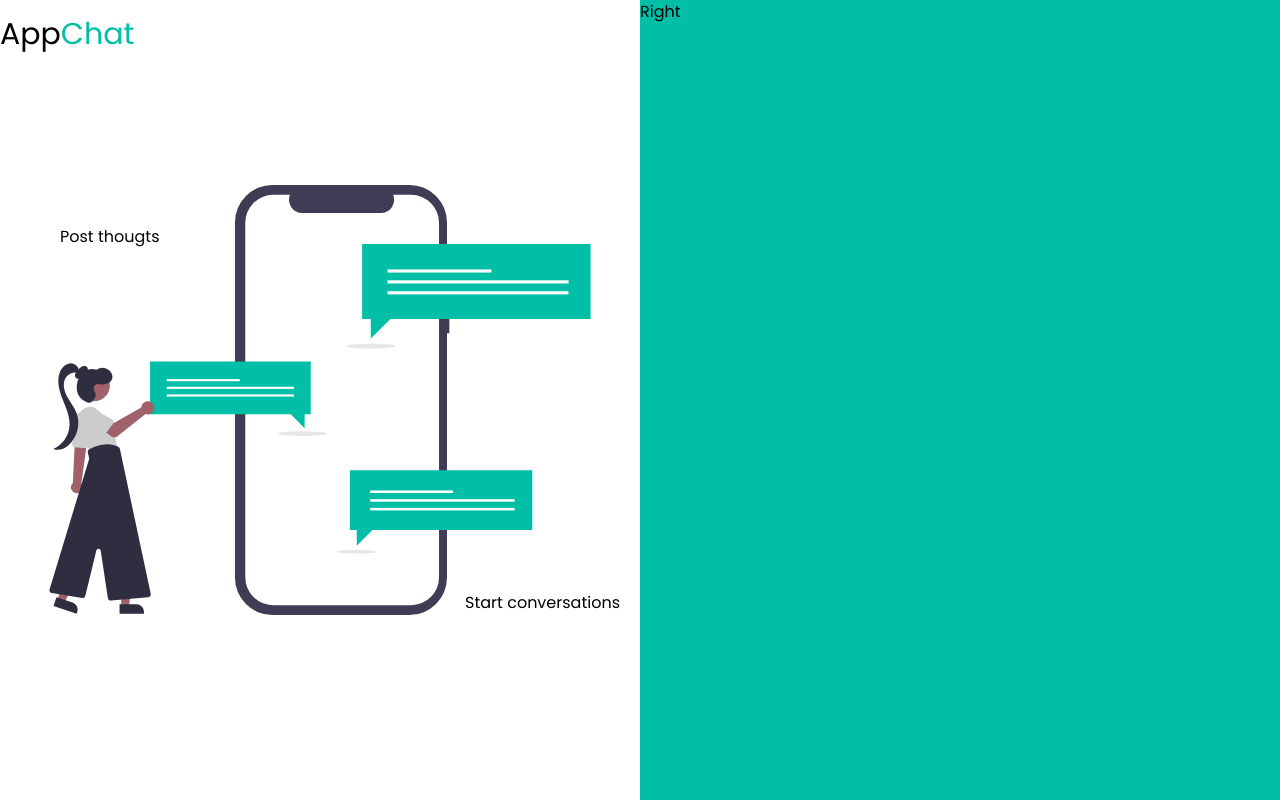
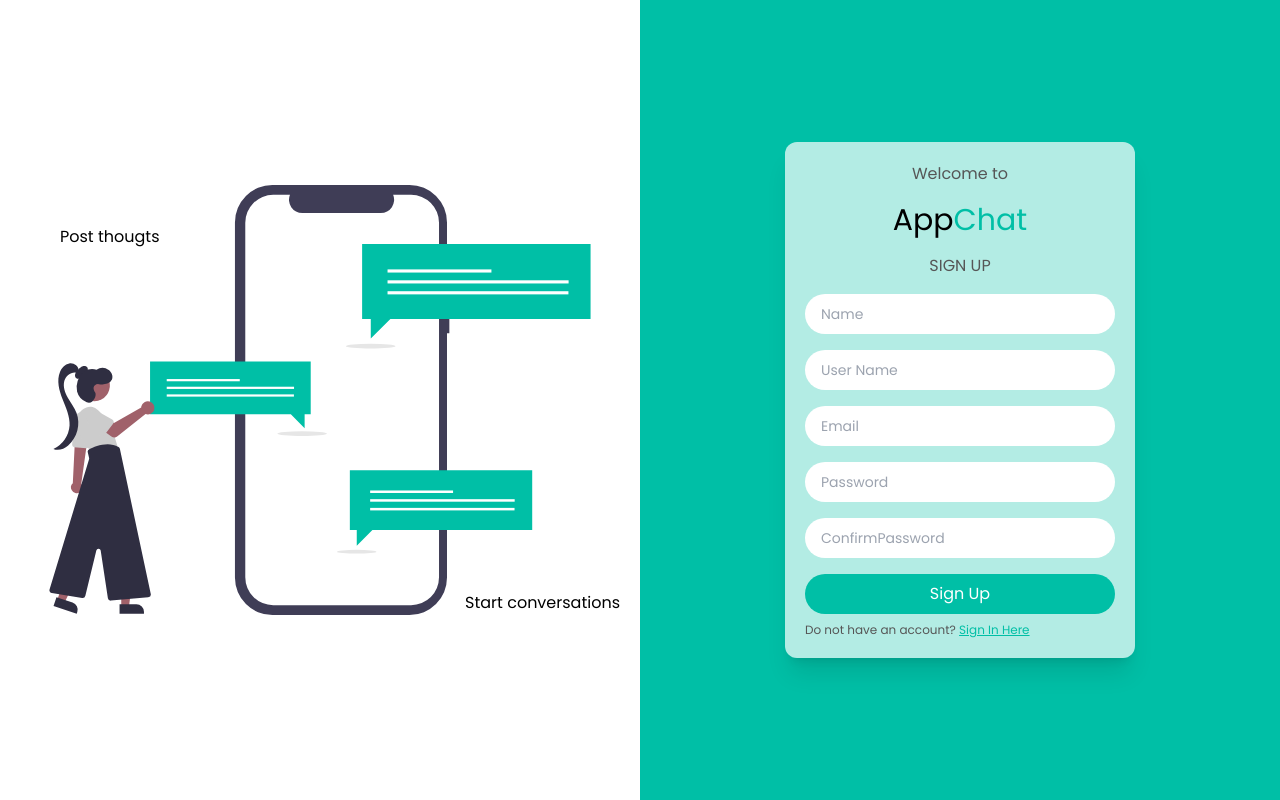
Before and after one commit to timo-tech19/appchat, a React (Vite) app: page /signup in a window 1280 px wide. Built offline with nearby package versions, Linux system fonts and the light colour scheme.

Commit message:
create signin and signup pages

```diff
--- a/src/App.tsx
+++ b/src/App.tsx
@@ -1,5 +1,7 @@
 import { Route, Routes } from "react-router-dom";
 import Auth from "./routes/Auth";
+import Signin from "./routes/Auth/Signin";
+import Signup from "./routes/Auth/Signup";
 import Home from "./routes/Home";
 
 function App() {
@@ -7,7 +9,8 @@ function App() {
     <Routes>
       <Route path='/' element={<Home />} />
       <Route element={<Auth />}>
-        <Route path='signup' element={<p>Hello from Sign Up</p>} />
+        <Route path='signin' element={<Signin />} />
+        <Route path='signup' element={<Signup />} />
       </Route>
     </Routes>
   );
--- /dev/null
+++ b/src/routes/Auth/Signin.tsx
@@ -0,0 +1,45 @@
+import { Link } from "react-router-dom";
+
+function Signin() {
+  return (
+    <div className='bg-light p-5 rounded-xl shadow-xl bg-opacity-70 w-[350px]'>
+      <h3 className='text-text text-center'>Welcome to</h3>
+      <h1 className='text-3xl text-center my-4'>
+        <span>App</span>
+        <span className='text-primary'>Chat</span>
+      </h1>
+      <form className='flex flex-col'>
+        <p className='text-text uppercase text-center mb-4'>Sign In</p>
+        <label htmlFor='email'>
+          <input
+            className='mb-6 rounded-full px-4 py-2 w-full placeholder:text-sm'
+            placeholder='Email'
+            type='email'
+            name='email'
+            id='email'
+          />
+        </label>
+        <label htmlFor='password'>
+          <input
+            type='password'
+            className='mb-6 rounded-full px-4 py-2 w-full placeholder:text-sm'
+            placeholder='Password'
+            name='password'
+            id='password'
+          />
+        </label>
+        <button className='bg-primary text-light py-2 rounded-full'>
+          Sign In
+        </button>
+      </form>
+      <p className='text-xs mt-2 text-text'>
+        Do not have an account?{" "}
+        <Link to='/signup' className='text-primary underline cursor-pointer'>
+          Sign Up Here
+        </Link>
+      </p>
+    </div>
+  );
+}
+
+export default Signin;
--- /dev/null
+++ b/src/routes/Auth/Signup.tsx
@@ -0,0 +1,73 @@
+import React from "react";
+import { Link } from "react-router-dom";
+
+function Signup() {
+  return (
+    <div className='bg-light p-5 rounded-xl shadow-xl bg-opacity-70 w-[350px]'>
+      <h3 className='text-text text-center'>Welcome to</h3>
+      <h1 className='text-3xl text-center my-4'>
+        <span>App</span>
+        <span className='text-primary'>Chat</span>
+      </h1>
+      <form className='flex flex-col'>
+        <p className='text-text uppercase text-center mb-4'>Sign Up</p>
+        <label htmlFor='name'>
+          <input
+            className='mb-4 rounded-full px-4 py-2 w-full placeholder:text-sm'
+            placeholder='Name'
+            type='text'
+            name='name'
+            id='name'
+          />
+        </label>
+        <label htmlFor='username'>
+          <input
+            className='mb-4 rounded-full px-4 py-2 w-full placeholder:text-sm'
+            placeholder='User Name'
+            type='text'
+            name='username'
+            id='username'
+          />
+        </label>
+        <label htmlFor='email'>
+          <input
+            className='mb-4 rounded-full px-4 py-2 w-full placeholder:text-sm'
+            placeholder='Email'
+            type='email'
+            name='email'
+            id='email'
+          />
+        </label>
+        <label htmlFor='password'>
+          <input
+            type='password'
+            className='mb-4 rounded-full px-4 py-2 w-full placeholder:text-sm'
+            placeholder='Password'
+            name='password'
+            id='password'
+          />
+        </label>
+        <label htmlFor='passwordConfirm'>
+          <input
+            type='password'
+            className='mb-4 rounded-full px-4 py-2 w-full placeholder:text-sm'
+            placeholder='ConfirmPassword'
+            name='passwordConfirm'
+            id='password'
+          />
+        </label>
+        <button className='bg-primary text-light py-2 rounded-full'>
+          Sign Up
+        </button>
+      </form>
+      <p className='text-xs mt-2 text-text'>
+        Do not have an account?{" "}
+        <Link to='/signin' className='text-primary underline cursor-pointer'>
+          Sign In Here
+        </Link>
+      </p>
+    </div>
+  );
+}
+
+export default Signup;
--- a/src/routes/Auth/index.tsx
+++ b/src/routes/Auth/index.tsx
@@ -4,14 +4,14 @@ import branding from "../../assets/images/branding.svg";
 function Auth() {
   return (
     <main className='flex h-screen'>
-      <nav className='fixed w-screen'>
+      {/* <nav className='fixed w-screen'>
         <div className='container py-4'>
           <h1 className='text-3xl'>
             <span>App</span>
             <span className='text-primary'>Chat</span>
           </h1>
         </div>
-      </nav>
+      </nav> */}
       <section className='flex-1 flex justify-center items-center'>
         <div className='w-[600px] h-[430px] relative'>
           <h2 className='absolute top-10 left-10'>Post thougts</h2>
@@ -19,8 +19,9 @@ function Auth() {
           <h2 className='absolute bottom-0 right-0'>Start conversations</h2>
         </div>
       </section>
-      <section className='bg-primary flex-1'>Right</section>
-      {/* <Outlet /> */}
+      <section className='bg-primary flex flex-1 justify-center items-center'>
+        <Outlet />
+      </section>
     </main>
   );
 }
--- a/tailwind.config.js
+++ b/tailwind.config.js
@@ -3,6 +3,8 @@ module.exports = {
   theme: {
     colors: {
       primary: "#00BFA6",
+      light: "#fff",
+      text: "#565656",
     },
     extend: {},
   },
```
